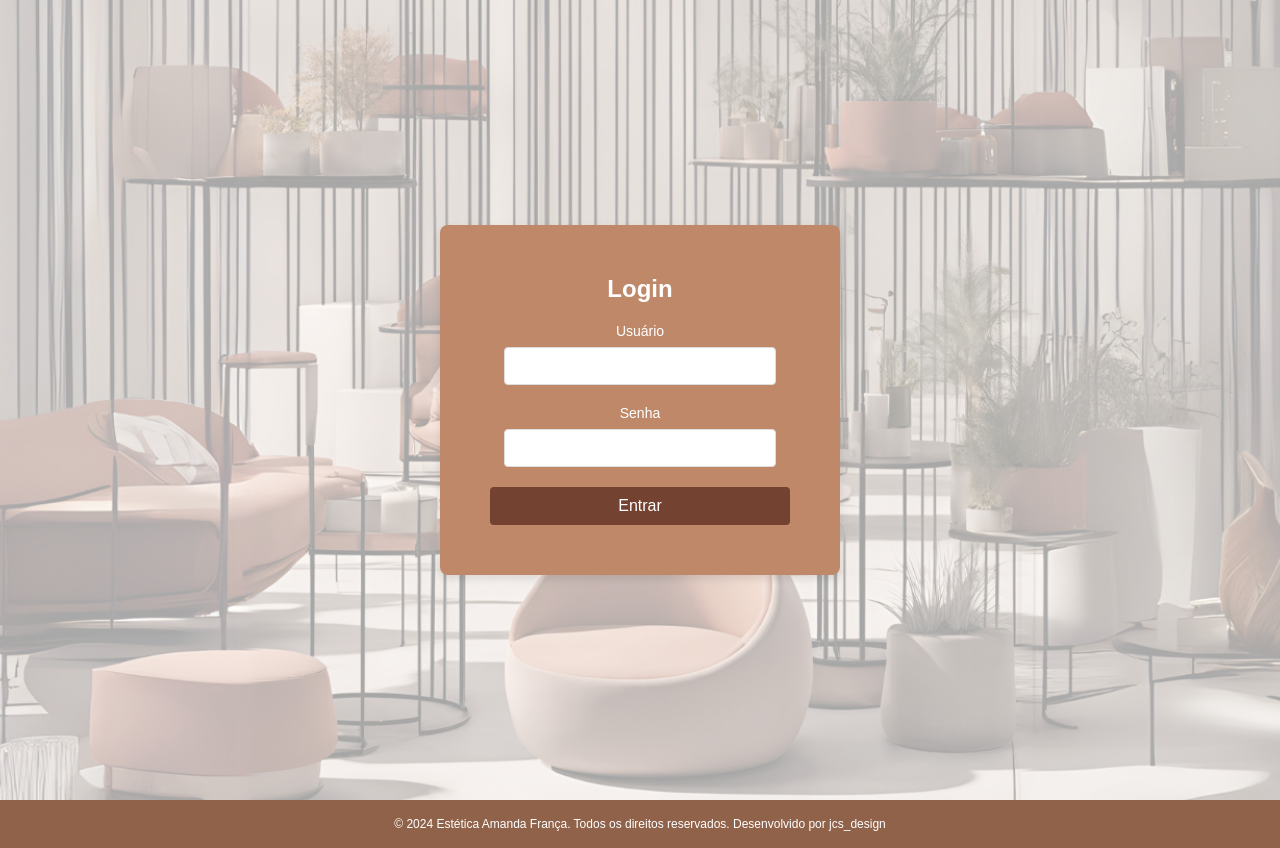
After one commit to JCS07/projeto_app_eaf, a Django app: page /login/ in a window 1280 px wide. The commit adds this page. Run offline with Django 5.2, Linux system fonts and the light colour scheme; some web fonts are replaced.

Commit message:
02 - Criação da página de login

```diff
--- a/apps/home/urls.py
+++ b/apps/home/urls.py
@@ -1,6 +1,7 @@
 from django.urls import path
-from apps.home.views import home_view
+from apps.home.views import home_view, login_view
 
 urlpatterns = [
-    path('', home_view, name='home')
+    path('', home_view, name='home'),
+    path('login/', login_view, name='login')
 ]
--- a/apps/home/views.py
+++ b/apps/home/views.py
@@ -2,3 +2,6 @@ from django.shortcuts import render
 
 def home_view(request):
     return render(request, 'home/index.html')
+
+def login_view(request):
+    return render(request, 'home/login.html')
--- a/setup/urls.py
+++ b/setup/urls.py
@@ -3,5 +3,5 @@ from django.urls import path, include
 
 urlpatterns = [
     path('admin/', admin.site.urls),
-    path('', include('apps.home.urls')),
+    path('', include('apps.home.urls'))
 ]
--- a/static/home/styles/styles.css
+++ b/static/home/styles/styles.css
@@ -246,3 +246,81 @@ body {
     color: var(--color-2);
     font-size: 0.75rem;
 }
+
+/*para a tela de LOGIN */
+body, html {
+    margin: 0;
+    padding: 0;
+    box-sizing: border-box;
+    font-family: Arial, sans-serif;
+}
+
+.login-container {
+    height: 100vh;
+    display: flex;
+    justify-content: center;
+    align-items: center;
+    background-color: #f4f4f4;
+    background-image: url('/static/home/assets/fundo_login.png');
+    background-size: cover;
+    background-position: center;
+    background-repeat: no-repeat;
+}
+
+.login-box {
+    width: 300px;
+    padding: 50px;
+    background-color: var(--color-4);
+    box-shadow: 0 4px 8px rgba(0, 0, 0, 0.1);
+    border-radius: 8px;
+    text-align: center;
+}
+
+h2 {
+    margin-bottom: 20px;
+    font-size: 24px;
+    color: #333;
+}
+
+.form {
+    display: flex;
+    flex-direction: column;
+}
+
+.form-group {
+    margin-bottom: 20px;
+}
+
+.form-group label {
+    margin-bottom: 8px;
+    display: block;
+    font-size: 14px;
+    color: #fff;
+}
+
+.form-group input {
+    width: 250px;
+    padding: 10px;
+    border: 1px solid #ddd;
+    border-radius: 4px;
+    font-size: 14px;
+}
+
+.btn-primary {
+    padding: 10px;
+    background-color: var(--color-3);
+    color: white;
+    border: none;
+    border-radius: 4px;
+    cursor: pointer;
+    font-size: 16px;
+}
+
+.label-text{
+    color: #fff;
+}
+
+/* Classe modificadora para reuso */
+.btn-primary:hover {
+    background-color: var(--color-5);
+}
--- a/templates/home/index.html
+++ b/templates/home/index.html
@@ -6,6 +6,8 @@
             <a class="menu__cabecalho__link" href="index.html"> Home </a>
             <a class="menu__cabecalho__link" href="#contato"> Contato </a>
             <a class="menu__cabecalho__link" href="#redes_sociais"> Redes Sociais </a>
+            <a class="menu__cabecalho__link" href="{% url 'login' %}"> Login
+            </a>
         </nav>
     </header>
     <main class="main_principal">
--- /dev/null
+++ b/templates/home/login.html
@@ -0,0 +1,20 @@
+{% extends 'shared/base.html' %}
+{% load static %}
+{% block content %}
+    <div class="login-container">
+        <div class="login-box">
+            <h2 class="label-text">Login</h2>
+            <form action="/login" method="POST" class="form">
+                <div class="form-group">
+                    <label for="username" class="label-text">Usuário</label>
+                    <input type="text" id="username" name="username" required>
+                </div>
+                <div class="form-group">
+                    <label for="password" class="label-text">Senha</label>
+                    <input type="password" id="password" name="password" required>
+                </div>
+                <button type="submit" class="btn-primary">Entrar</button>
+            </form>
+        </div>
+    </div>
+{% endblock %}
```
Also changed, not shown: apps/home/apps.py (line endings or trailing spaces), static/home/assets/fundo_login.png (added).
